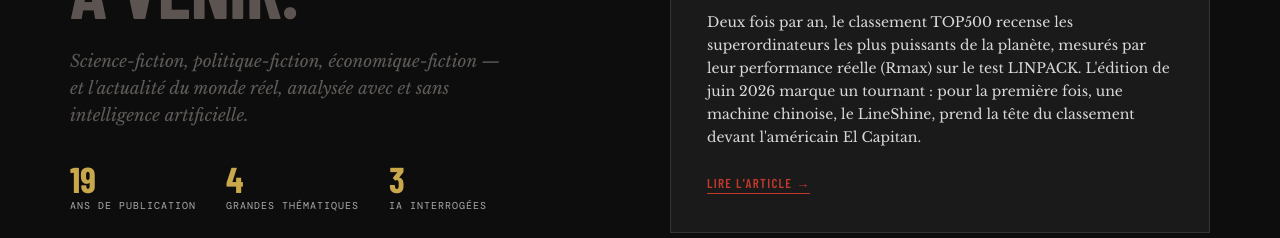
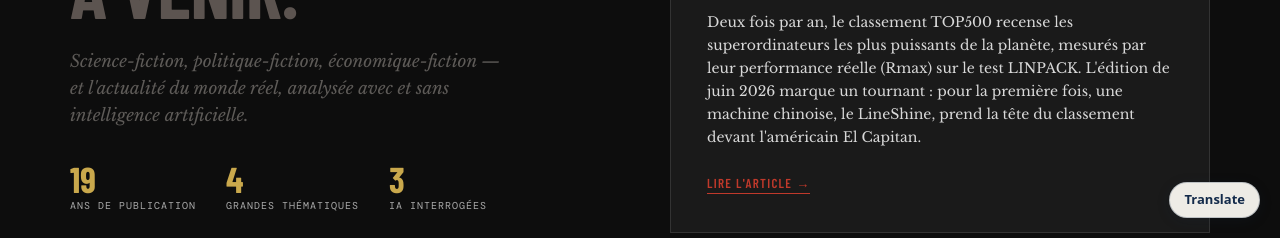
Before and after one commit to arobasix/arobasix, a plain HTML site: page index.html in a window 1280 px wide. Shown: the part 562-800 px from the top of the page. Drawn offline with nearby package versions, Linux system fonts and the light colour scheme; a web font is replaced by a local one.

Commit message:
Ajouter la traduction Google à tout le site

```diff
--- a/index.html
+++ b/index.html
@@ -1626,5 +1626,6 @@ document.addEventListener('keydown', e => {
 });
 </script>
 
+<script src="site-translate.js" defer></script>
 </body>
 </html>
--- /dev/null
+++ b/site-translate.js
@@ -0,0 +1,53 @@
+(function () {
+  var translateUrl = new URL('https://translate.google.com/translate');
+  translateUrl.searchParams.set('sl', 'auto');
+  translateUrl.searchParams.set('tl', 'en');
+  translateUrl.searchParams.set('op', 'websites');
+  translateUrl.searchParams.set('u', window.location.href);
+
+  var existingLink = document.querySelector('[data-site-translate]');
+  if (existingLink) {
+    existingLink.href = translateUrl.toString();
+    return;
+  }
+
+  var style = document.createElement('style');
+  style.textContent = '\
+    .site-translate-floating {\
+      position: fixed;\
+      right: 20px;\
+      bottom: 20px;\
+      z-index: 9999;\
+    }\
+    .site-translate-floating a {\
+      display: inline-block;\
+      padding: 9px 14px;\
+      border: 1px solid rgba(19, 42, 74, .22);\
+      border-radius: 999px;\
+      background: rgba(247, 245, 239, .96);\
+      color: #132a4a;\
+      font: 600 13px/1.2 system-ui, -apple-system, BlinkMacSystemFont, "Segoe UI", sans-serif;\
+      text-decoration: none;\
+      box-shadow: 0 3px 14px rgba(19, 42, 74, .14);\
+    }\
+    .site-translate-floating a:hover,\
+    .site-translate-floating a:focus-visible {\
+      background: #132a4a;\
+      color: #f7f5ef;\
+    }\
+    @media (max-width: 600px) {\
+      .site-translate-floating { right: 12px; bottom: 12px; }\
+    }';
+  document.head.appendChild(style);
+
+  var container = document.createElement('div');
+  container.className = 'site-translate-floating';
+  var link = document.createElement('a');
+  link.href = translateUrl.toString();
+  link.target = '_blank';
+  link.rel = 'noopener';
+  link.textContent = 'Translate';
+  link.setAttribute('aria-label', 'Traduire cette page avec Google Traduction');
+  container.appendChild(link);
+  document.body.appendChild(container);
+})();
```
Also changed, not shown: atelier-geneva-ai-summit.html (+2 -1 lines), bases-de-travail-geneva-ai-summit.html (+1 -0 lines), etude-ia-dessin/index.html (+1 -0 lines), eurosatory-2028.html (+1 -0 lines), hollerith-ibm-dehomag.html (+1 -0 lines), inscription.html (+1 -0 lines), note-argumentaire-geneva-ai-summit.html (+1 -0 lines), obstacles-bridging-innovation-trust.html (+1 -0 lines).
